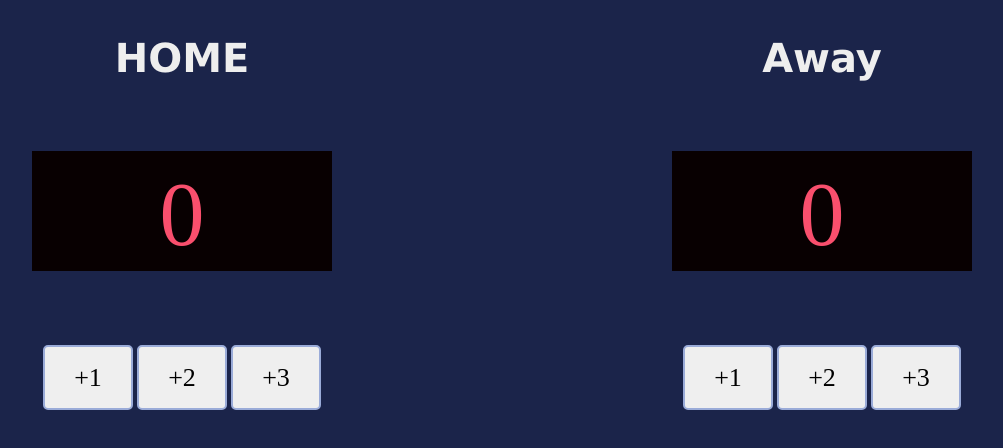
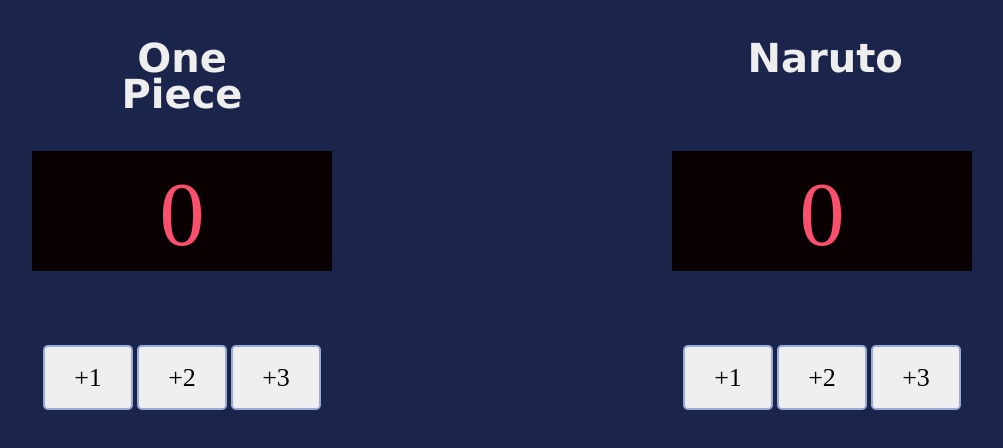
Before and after one commit to ErikApoyy/Scoreboard-Counter, a plain HTML site: page index.html in a window 1280 px wide. Shown: the whole page, without its empty margins (138-1141 px from the left). Drawn offline with Linux system fonts and the light colour scheme.

Commit message:
name changes commitment

```diff
--- a/index.html
+++ b/index.html
@@ -10,14 +10,14 @@
   <body>
     <div class="container">
       <div>
-        <h3>HOME</h3>
+        <h3>One Piece</h3>
         <h2 class="home-score" id="num1-el">0</h2>
         <button class="btn" id="add1Home" onclick="add1H()">+1</button>
         <button class="btn" id="add2Home" onclick="add2H()">+2</button>
         <button class="btn" id="add3Home" onclick="add3H()">+3</button>
       </div>
       <div>
-        <h3>Away</h3>
+        <h3>Naruto</h3>
         <h2 class="home-score" id="num2-el">0</h2>
         <button class="btn" id="add1Home" onclick="add1G()">+1</button>
         <button class="btn" id="add2Home" onclick="add2G()">+2</button>
```
